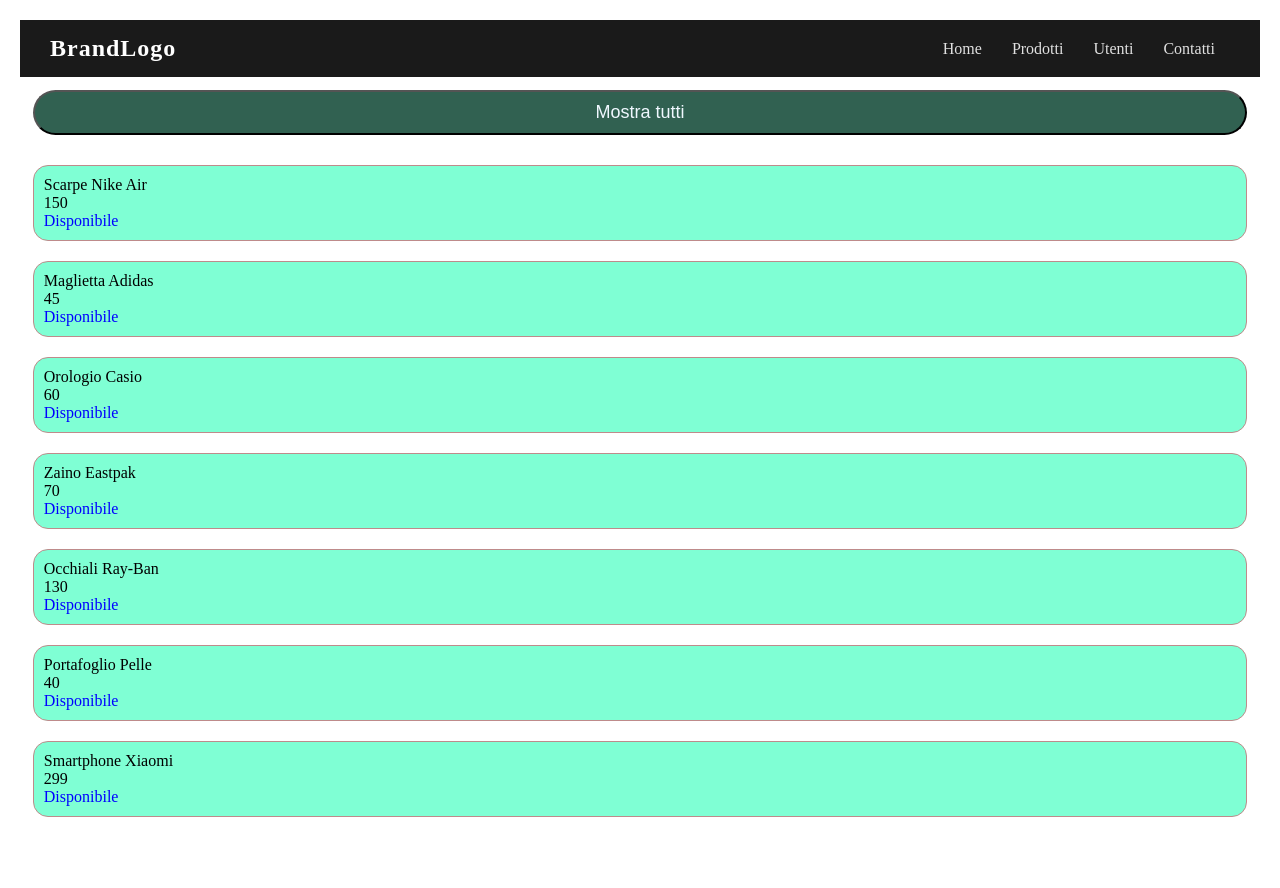
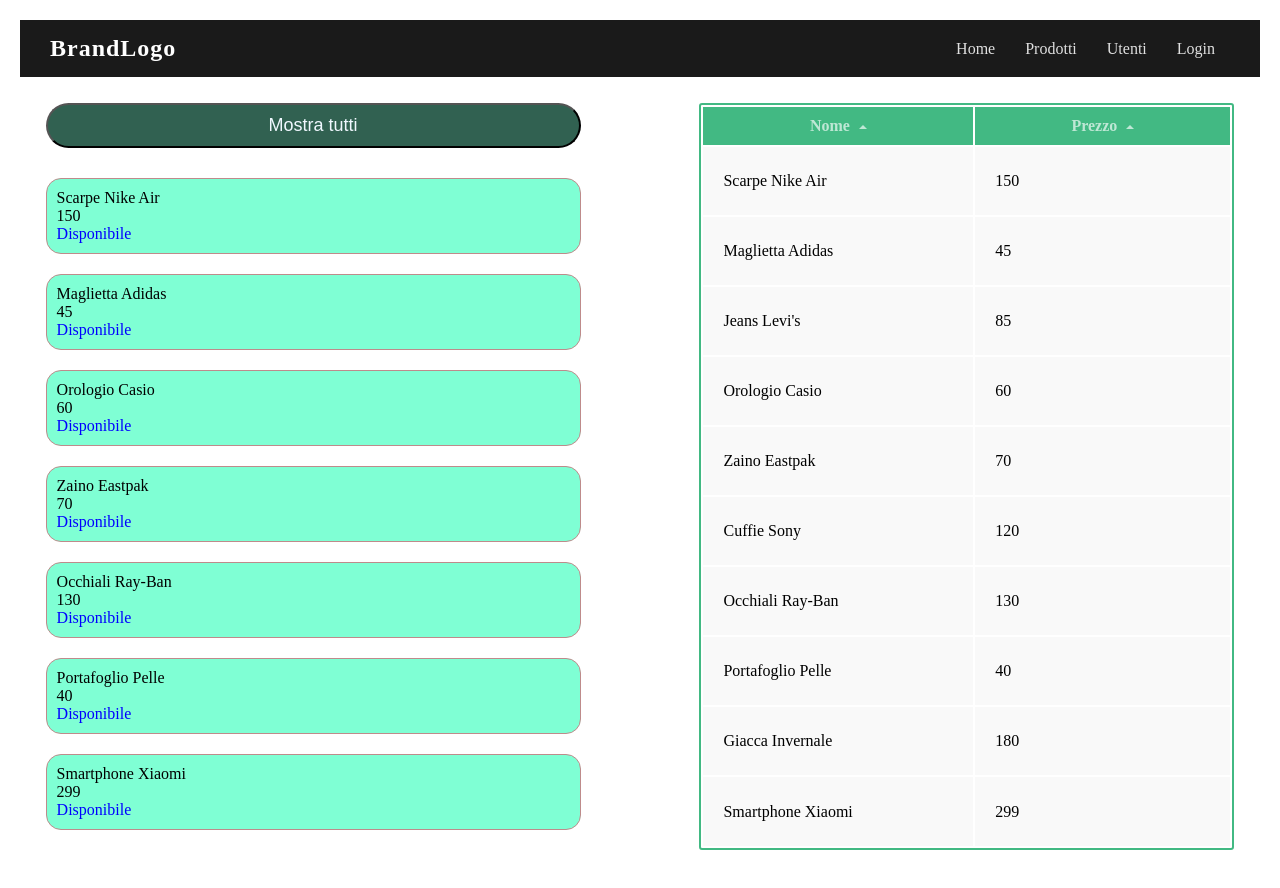
Before and after one commit to GiancarloRamondino/Vue-lezione-sammarco, a Vue app: page /products in a window 1280 px wide. Shown: the top 888 px of the page. Built offline with nearby package versions, Linux system fonts and the light colour scheme.

Commit message:
Login, parte client jwt, manca la parte server

```diff
--- a/src/components/Grid.vue
+++ b/src/components/Grid.vue
@@ -68,3 +68,58 @@
   </table>
   <p v-else>No matches found.</p>
 </template>
+
+
+<style scoped>
+table {
+  border: 2px solid #42b983;
+  border-radius: 3px;
+  background-color: #fff;
+}
+
+th {
+  background-color: #42b983;
+  color: rgba(255, 255, 255, 0.66);
+  cursor: pointer;
+  user-select: none;
+}
+
+td {
+  background-color: #f9f9f9;
+}
+
+th,
+td {
+  min-width: 120px;
+  padding: 10px 20px;
+}
+
+th.active {
+  color: #fff;
+}
+
+th.active .arrow {
+  opacity: 1;
+}
+
+.arrow {
+  display: inline-block;
+  vertical-align: middle;
+  width: 0;
+  height: 0;
+  margin-left: 5px;
+  opacity: 0.66;
+}
+
+.arrow.asc {
+  border-left: 4px solid transparent;
+  border-right: 4px solid transparent;
+  border-bottom: 4px solid #fff;
+}
+
+.arrow.dsc {
+  border-left: 4px solid transparent;
+  border-right: 4px solid transparent;
+  border-top: 4px solid #fff;
+}
+</style>
--- /dev/null
+++ b/src/components/Login.vue
@@ -0,0 +1,55 @@
+<script setup>
+import { ref } from 'vue';
+let username = ref("");
+let password = ref("");
+
+async function login(){
+    const payload = {
+        username: username,
+        password: password
+    }
+    try {
+        const response = fetch("http://www.server.it/api/login",
+        {
+            method: "POST",
+            headers: {
+                "Content-Type": "application/json"
+            },
+            body: JSON.stringify(payload)
+        })
+
+        if (!response.ok) {
+            throw new Error(`Errore del server: ${response.status}`);
+        }
+
+        // 4. Leggiamo i dati inviati dal server (es. un token JWT)
+        const data = await response.json();
+
+        if (data.token) {
+            // 5. Salviamo il token nel localStorage
+            localStorage.setItem("user_token", data.token);
+
+            // Opzionale: puoi salvare anche altre info non sensibili, come il nome utente
+            localStorage.setItem("username", payload.username);
+
+            alert("Login effettuato con successo!");
+            // Qui puoi reindirizzare l'utente (es. router.push('/dashboard'))
+        } else {
+            alert("Login fallito: token non ricevuto.");
+        }
+
+    } catch (error) {
+        console.error("Errore durante il login:", error);
+        alert("Si è verificato un errore durante l'accesso. Riprova.");
+    }
+}
+</script>
+
+
+<template>
+    <form>
+        <input type="text" placeholder="Username" v-model="username">
+        <input type="password" placeholder="Password" v-model="password">
+        <button @click="login">Login</button>
+    </form>
+</template>
--- a/src/components/Navbar.vue
+++ b/src/components/Navbar.vue
@@ -8,7 +8,7 @@
             <li><router-link to="/">Home</router-link></li>
             <li><router-link to="/products">Prodotti</router-link></li>
             <li><router-link to="/users">Utenti</router-link></li>
-            <li><a href="#contatti">Contatti</a></li>
+            <li><router-link to="/login">Login</router-link></li>
         </ul>
     </nav>
 
--- a/src/components/ProductList.vue
+++ b/src/components/ProductList.vue
@@ -43,7 +43,7 @@
 </script>
 
 <template>
-
+    <div>
       <button @click="showOnlyInStock = !showOnlyInStock">
         {{ showOnlyInStock ? 'Mostra tutti' : 'Mostra solo disponibili' }}
       </button>
@@ -57,6 +57,8 @@
           <p>{{ product.prezzo }}</p>
           <p class="blue" v-if="product.inStock">Disponibile</p>
           <p class="red" v-else>Esaurito</p>
+      </div>
+
     </div>
 
 
--- a/src/router/index.js
+++ b/src/router/index.js
@@ -1,4 +1,5 @@
 import HomeView from '@/views/HomeView.vue'
+import LoginView from '@/views/LoginView.vue'
 import ProductsView from '@/views/ProductsView.vue'
 import UsersView from '@/views/UsersView.vue'
 import { createRouter, createWebHistory } from 'vue-router'
@@ -20,6 +21,11 @@
       path:'/users',
       name:'users',
       component: UsersView
+    },
+    {
+      path:'/login',
+      name:'login',
+      component: LoginView
     }
   ],
 })
--- /dev/null
+++ b/src/views/LoginView.vue
@@ -0,0 +1,8 @@
+<script setup>
+import Login from '@/components/Login.vue';
+
+</script>
+
+<template>
+    <Login></Login>
+</template>
--- a/src/views/ProductsView.vue
+++ b/src/views/ProductsView.vue
@@ -1,13 +1,45 @@
 <script setup>
+import Grid from '@/components/Grid.vue';
 import ProductList from '@/components/ProductList.vue';
+import { ref } from 'vue';
 
+const products = ref([
+    { id: 1, nome: "Scarpe Nike Air", prezzo: 150, inStock: true },
+    { id: 2, nome: "Maglietta Adidas", prezzo: 45, inStock: true },
+    { id: 3, nome: "Jeans Levi's", prezzo: 85, inStock: false },
+    { id: 4, nome: "Orologio Casio", prezzo: 60, inStock: true },
+    { id: 5, nome: "Zaino Eastpak", prezzo: 70, inStock: true },
+    { id: 6, nome: "Cuffie Sony", prezzo: 120, inStock: false },
+    { id: 7, nome: "Occhiali Ray-Ban", prezzo: 130, inStock: true },
+    { id: 8, nome: "Portafoglio Pelle", prezzo: 40, inStock: true },
+    { id: 9, nome: "Giacca Invernale", prezzo: 180, inStock: false },
+    { id: 10, nome: "Smartphone Xiaomi", prezzo: 299, inStock: true }
+]);
+
+const gridColumns = ['nome', 'prezzo']
+
+const searchQuery = ref('')
 
 </script>
 
 <template>
-  <ProductList></ProductList>
+  <main class="main" >
+    <ProductList style="width: 45%;">
+    </ProductList>
+    <Grid
+      style="width: 45%;"
+      :data="products"
+      :columns="gridColumns"
+      :filter-key="searchQuery">
+    </Grid>
+  </main>
+
 </template>
 
-<style scoped>
+<style>
+  .main{
+    display: flex;
+    justify-content:space-between;
+  }
 
 </style>
```
Lines whose indentation alone changed are shown as unchanged.
